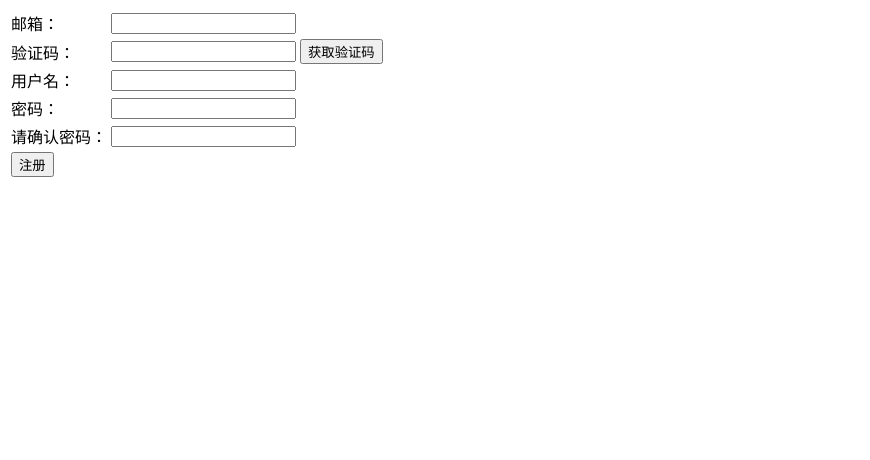
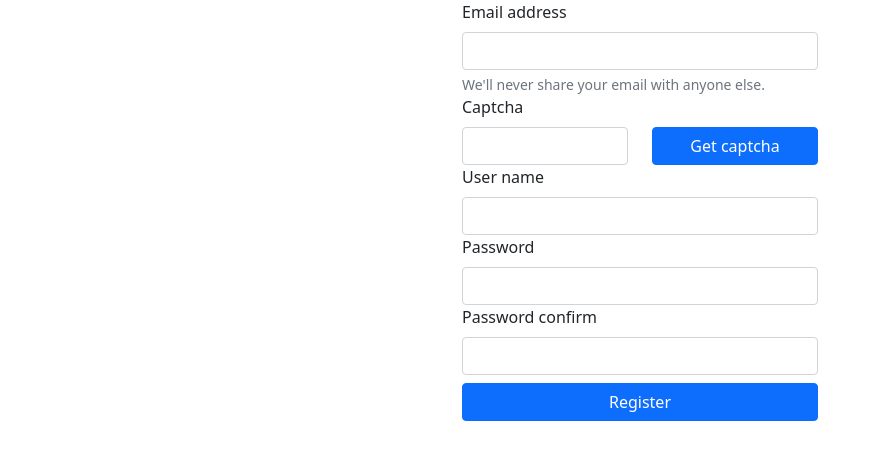
Before and after one commit to ProsperousYe/TodoList, a Flask app: page /user/register in a window 1280 px wide. Shown: the top 460 px of the page, without its empty margins (0-870 px from the left). Run offline with Flask 2, Linux system fonts and the light colour scheme; some libraries are stand-ins or nearby versions.

Commit message:
pref:美化登陆、注册页面

```diff
--- a/app/static/js/register.js
+++ b/app/static/js/register.js
@@ -18,17 +18,19 @@ function bindCaptchaClick() {
           //res是视图函数返回的东西
           let code = res["code"];
           if (code === 200) {
-            alert("验证码发送成功！");
+            alert("Captcha sent successfully!");
             $this.off("click");
+            $this.attr("disabled",true);
             let countDown = 60;
             let timer = setInterval(function () {
               countDown--;
               if (countDown > 0) {
-                $this.text(countDown + "秒后重新发送");
+                $this.text("Resent in "+countDown + "s");
                 //完成之后可以重新点击
               } else {
                 //clearInterval(timer);
-                $this.text("点击发送验证码");
+                $this.text("Get captcha");
+                $this.attr("disabled",false);
                 bindCaptchaClick();
                 clearInterval(timer); //  清除计时器
               }
--- a/app/templates/register.html
+++ b/app/templates/register.html
@@ -2,64 +2,51 @@
 <html lang="en">
   <head>
     <meta charset="UTF-8" />
-    <title>用户注册</title>
+    <meta name="viewport" content="width=device-width, initial-scale=1">
+    <title>Register</title>
     <script src="{{ url_for('static', filename='jquery/jquery.3.6.min.js') }}"></script>
+    <link href="{{url_for('static', filename='bootstrap-5.1.3-dist/css/bootstrap.min.css')}}" rel="stylesheet"></link>
     <script src="{{ url_for('static', filename='js/register.js') }}"></script>
   </head>
   <body>
-    <form action="{{ url_for('user.register') }}" method="POST">
-      <table>
-        <tbody>
-          <tr>
-            <td>邮箱：</td>
-            <td>
-              <label>
-                <input type="email" name="email" />
-              </label>
-            </td>
-          </tr>
-          <tr>
-            <td>验证码：</td>
-            <td>
-              <label>
-                <input type="text" name="captcha" />
-              </label>
-            </td>
-            <td>
-              <button type="button" id="captcha-btn">获取验证码</button>
-            </td>
-          </tr>
-          <tr>
-            <td>用户名：</td>
-            <td>
-              <label>
-                <input type="text" name="username" />
-              </label>
-            </td>
-          </tr>
-          <tr>
-            <td>密码：</td>
-            <td>
-              <label>
-                <input type="password" name="password" />
-              </label>
-            </td>
-          </tr>
-          <tr>
-            <td>请确认密码：</td>
-            <td>
-              <label>
-                <input type="password" name="password_confirm" />
-              </label>
-            </td>
-          </tr>
-          <tr>
-            <td>
-              <button type="submit">注册</button>
-            </td>
-          </tr>
-        </tbody>
-      </table>
-    </form>
+    <div class="container">
+      <div class="row justify-content-center">
+        <div class="col-4">
+          <form action="{{ url_for('user.register') }}" method="POST">
+            <div class="md-3">
+              <label for="exampleInputEmail1" class="form-label">Email address</label>
+              <input type="email" class="form-control" id="exampleInputEmail1" aria-describedby="emailHelp" name="email" />
+              <div id="emailHelp" class="form-text">We'll never share your email with anyone else.</div>
+            </div>
+            <div class="md-3 row">
+              <label for="exampleCaptcha" class="form-label">Captcha</label>
+              <div class="col-6">
+                <input type="text" class="form-control" id="exampleCaptcha" name="captcha" />
+              </div>
+              <div class="col-6 d-grid">
+                <button type="button" class="btn btn-primary" id="captcha-btn">Get captcha</button>
+              </div>
+            </div>
+            <div class="md-3">
+              <label for="userName" class="form-label">User name</label>
+              <input type="text" class="form-control" id="userName" name="username" />
+            </div>
+            <div class="md-3">
+              <label for="password" class="form-label">Password</label>
+              <input type="password" class="form-control" id="password" name="password" />
+            </div>
+            <div class="md-3">
+              <label for="password_confirm" class="form-label">Password confirm</label>
+              <input type="password" class="form-control" id="password_confirm" name="password_confirm" />
+            </div>
+            <div class="col-12 d-grid">
+              <label class="form-label"></label>
+              <button type="submit" class="btn btn-primary">Register</button>
+            </div>
+          </form>
+        </div>
+      </div>
+    </div>
+    <script src="../static/bootstrap-5.1.3-dist/js/bootstrap.min.js"></script>
   </body>
 </html>
```
Also changed, not shown: app/templates/login.html (+32 -36 lines), run.py (line endings or trailing spaces), 1 other file.
